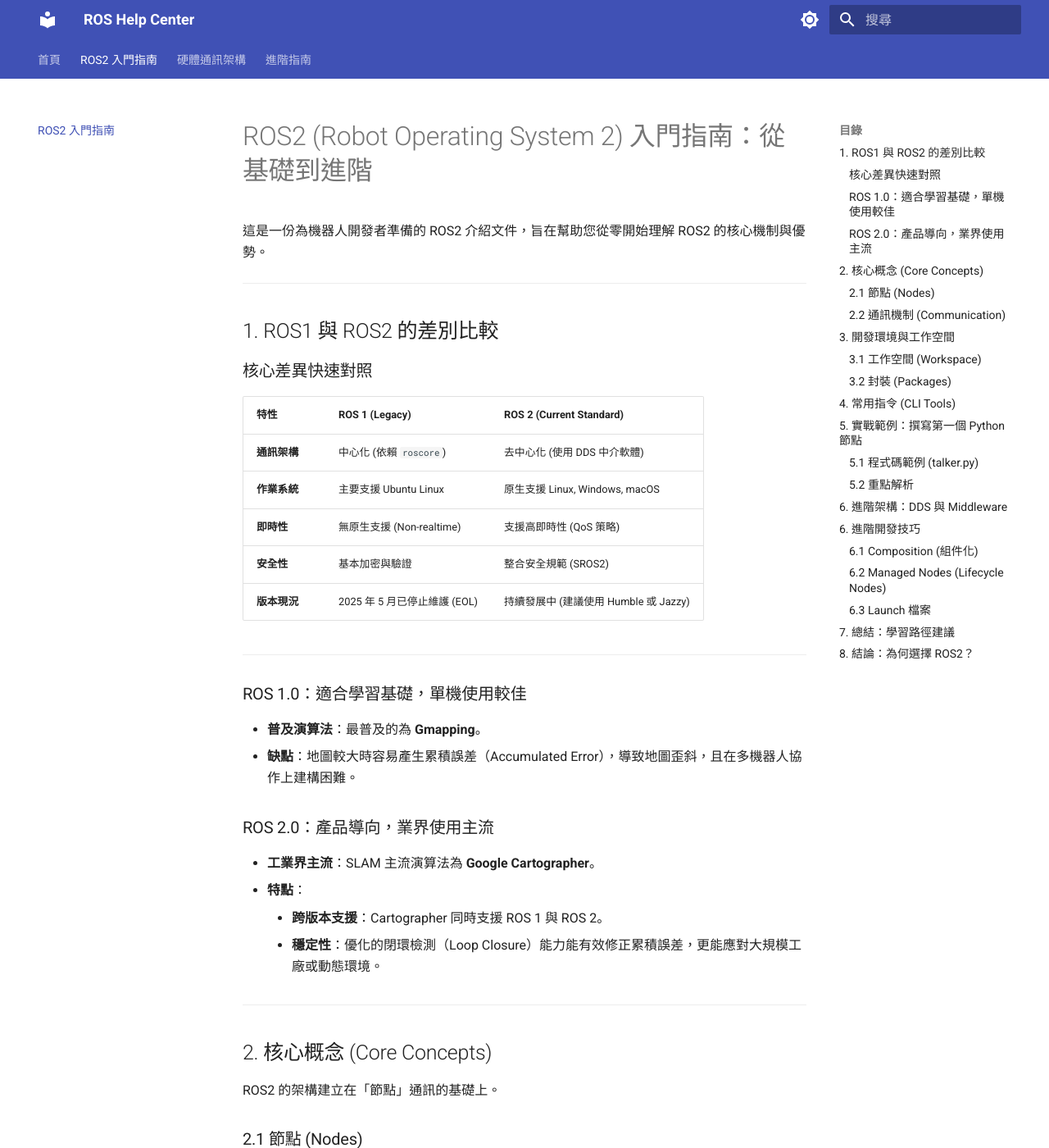
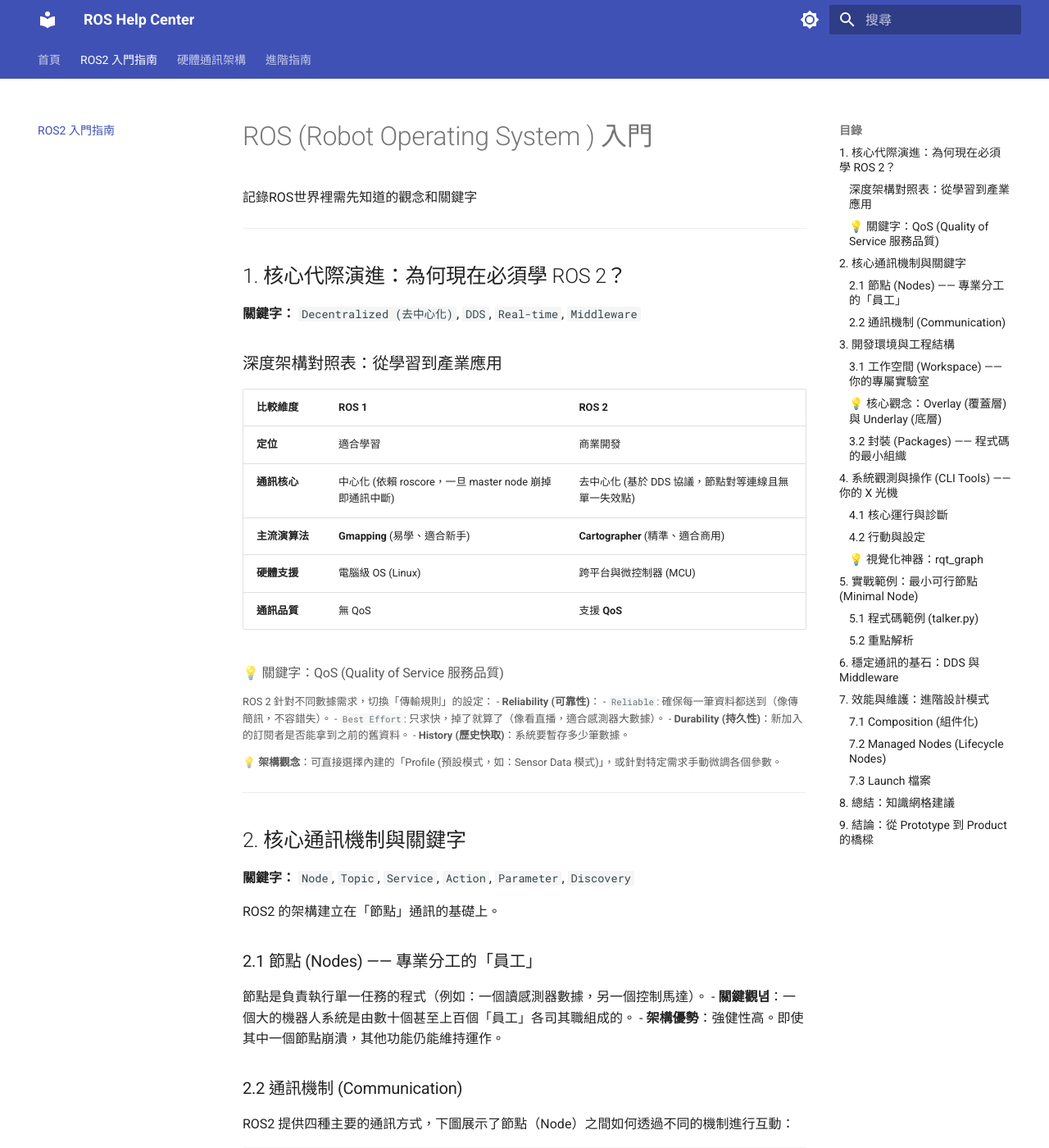
Before and after one commit to weilingwu772/roshelp, an MkDocs documentation site: the page built from docs/ROS2_Introduction.md, in a window 1280 px wide and 1400 px high. Shown: the whole window at 82% size. Built offline with MkDocs 1.6.1 and Material for MkDocs 9.7.7, drawn with Linux system fonts in a browser that asks for light colours; some of the changed text lies outside the part shown.

Commit message:
docs: Refactor ROS2 Introduction with architectural keywords and colloquial analogies

````diff
--- a/docs/ROS2_Introduction.md
+++ b/docs/ROS2_Introduction.md
@@ -1,43 +1,47 @@
-# ROS2 (Robot Operating System 2) 入門指南：從基礎到進階
+# ROS (Robot Operating System ) 入門
 
-這是一份為機器人開發者準備的 ROS2 介紹文件，旨在幫助您從零開始理解 ROS2 的核心機制與優勢。
+記錄ROS世界裡需先知道的觀念和關鍵字
 
 ---
 
-## 1. ROS1 與 ROS2 的差別比較
+## 1. 核心代際演進：為何現在必須學 ROS 2？
+**關鍵字：** `Decentralized (去中心化)`, `DDS`, `Real-time`, `Middleware`
 
-### 核心差異快速對照
+### 深度架構對照表：從學習到產業應用
 
-| 特性 | ROS 1 (Legacy) | ROS 2 (Current Standard) |
+| 比較維度 | ROS 1 | ROS 2 |
 | :--- | :--- | :--- |
-| **通訊架構** | 中心化 (依賴 `roscore`) | 去中心化 (使用 DDS 中介軟體) |
-| **作業系統** | 主要支援 Ubuntu Linux | 原生支援 Linux, Windows, macOS |
-| **即時性** | 無原生支援 (Non-realtime) | 支援高即時性 (QoS 策略) |
-| **安全性** | 基本加密與驗證 | 整合安全規範 (SROS2) |
-| **版本現況** | 2025 年 5 月已停止維護 (EOL) | 持續發展中 (建議使用 Humble 或 Jazzy) |
+| **定位** | 適合學習 | 商業開發 |
+| **通訊核心** | 中心化 (依賴 roscore，一旦 master node 崩掉即通訊中斷) | 去中心化 (基於 DDS 協議，節點對等連線且無單一失效點) |
+| **主流演算法** | **Gmapping** (易學、適合新手) | **Cartographer** (精準、適合商用) |
+| **硬體支援** | 電腦級 OS (Linux) | 跨平台與微控制器 (MCU) |
+| **通訊品質** | 無 QoS | 支援 **QoS** |
+
+<small>
+
+### 💡 關鍵字：QoS (Quality of Service 服務品質)
+ROS 2 針對不同數據需求，切換「傳輸規則」的設定：
+- **Reliability (可靠性)**：
+    - `Reliable`: 確保每一筆資料都送到（像傳簡訊，不容錯失）。
+    - `Best Effort`: 只求快，掉了就算了（像看直播，適合感測器大數據）。
+- **Durability (持久性)**：新加入的訂閱者是否能拿到之前的舊資料。
+- **History (歷史快取)**：系統要暫存多少筆數據。
+
+💡 **架構觀念**：可直接選擇內建的「Profile (預設模式，如：Sensor Data 模式)」，或針對特定需求手動微調各個參數。
+
+</small>
 
 ---
 
-### ROS 1.0：適合學習基礎，單機使用較佳
-- **普及演算法**：最普及的為 **Gmapping**。
-- **缺點**：地圖較大時容易產生累積誤差（Accumulated Error），導致地圖歪斜，且在多機器人協作上建構困難。
-
-### ROS 2.0：產品導向，業界使用主流
-- **工業界主流**：SLAM 主流演算法為 **Google Cartographer**。
-- **特點**：
-    - **跨版本支援**：Cartographer 同時支援 ROS 1 與 ROS 2。
-    - **穩定性**：優化的閉環檢測（Loop Closure）能力能有效修正累積誤差，更能應對大規模工廠或動態環境。
-
----
-
-## 2. 核心概念 (Core Concepts)
+## 2. 核心通訊機制與關鍵字
+**關鍵字：** `Node`, `Topic`, `Service`, `Action`, `Parameter`, `Discovery`
 
 ROS2 的架構建立在「節點」通訊的基礎上。
 
-### 2.1 節點 (Nodes)
-節點是執行特定任務的最小單位（例如：一個讀取光達數據的節點，另一個控制馬達的節點）。
-- 一個機器人系統通常由許多節點組成。
-- 優點：模組化、容錯性高。
+### 2.1 節點 (Nodes) —— 專業分工的「員工」
+節點是負責執行單一任務的程式（例如：一個讀感測器數據，另一個控制馬達）。
+- **關鍵觀념**：一個大的機器人系統是由數十個甚至上百個「員工」各司其職組成的。
+- **架構優勢**：強健性高。即使其中一個節點崩潰，其他功能仍能維持運作。
 
 ### 2.2 通訊機制 (Communication)
 ROS2 提供四種主要的通訊方式，下圖展示了節點（Node）之間如何透過不同的機制進行互動：
@@ -66,62 +70,64 @@ graph LR
     end
 ```
 
-1.  **Topics (主題)**：
-    - **模式**：發佈/訂閱 (Publish/Subscribe)。
-    - **特性**：非同步、多對多。
-    - **用途**：感測器數據流（如圖像、雷達掃描）。
-2.  **Services (服務)**：
-    - **模式**：請求/回應 (Request/Response)。
-    - **特性**：同步或等待式、一對一。
-    - **用途**：短暫的狀態查詢或簡單的指令。
-3.  **Actions (動作)**：
-    - **模式**：目標/反饋/結果 (Goal/Feedback/Result)。
-    - **特性**：可取消、長時程、有中間反饋。
-    - **用途**：導航到某點、執行一段複雜的機械臂動作。
-4.  **Parameters (參數)**：
-    - **用途**：節點的配置設定（如馬達速度上限、相機解析度）。
+1.  **Topics (主題) —— 廣播電台**
+    - **特點**：非同步、一對多或多對多。
+    - **比喻**：就像廣播電台，感測器不停發送訊息，想聽的節點就自己訂閱。
+    - **用途**：數據流（影像、雷達數據、馬達編碼器值）。
+2.  **Services (服務) —— 櫃檯點餐**
+    - **特點**：請求/回應、同步等待。
+    - **比喻**：就像去餐廳點餐，你發出請求後會在那邊等，直到對方給出結果（餐點）。
+    - **用途**：開關燈、系統參數重設、單次的狀態查詢。
+3.  **Actions (動作) —— 長程專案任務**
+    - **特點**：三段式通訊 (目標/回報/結果)、可取消、非同步。
+    - **比喻**：就像叫人去執行一個長程專案，過程中會一直收到「進度 50%」的報告，你也可以中途叫他停下來。
+    - **用途**：導航、機械臂執行路徑。
+4.  **Parameters (參數) —— 設定檔**
+    - **用途**：儲存節點的靈魂（設定值），如最大速度、PID 參數等。
 
 ---
 
-## 3. 開發環境與工作空間
+## 3. 開發環境與工程結構
+**關鍵字：** `Workspace`, `Colcon`, `Package`, `Overlay/Underlay`
 
-### 3.1 工作空間 (Workspace)
-ROS2 的開發通常在 `colcon_ws` 中進行。
-- `src/`：放置源碼（Packages）。
-- `build/`：編譯過程的中間檔案。
-- `install/`：編譯後的執行檔與環境設定。
+### 3.1 工作空間 (Workspace) —— 你的專屬實驗室
+ROS2 的開發通常在 `colcon_ws` 中進行，資料夾結構有其嚴格意義：
+- `src/`：**食材區 (源碼)**。放置所有的程式原始碼 (Packages)。
+- `build/`：**烹飪過程 (中間檔)**。編譯時產生的臨時檔案，通常不需要手動修改。
+- `install/`：**成品區 (執行檔)**。編譯成功後的產出。**重點**：編譯完後必須執行 `source install/setup.bash` 系統才找得到這些節點。
 
-### 3.2 封裝 (Packages)
-Package 是 ROS2 程式碼的基本組織單位，必須包含：
-- `package.xml`：定義依賴關係。
-- `CMakeLists.txt` (C++) 或 `setup.py` (Python)。
+### 💡 核心觀念：Overlay (覆蓋層) 與 Underlay (底層)
+- **Underlay**：指的是由作業系統安裝的 ROS2 全域環境（如 `/opt/ros/humble`）。
+- **Overlay**：指你目前正在開發的 Workspace。
+- **威力之處**：你可以開發一個與系統內建同名的 Package，只要 `source` 了 Overlay，系統就會「優先使用」你的版本。這就是 ROS 靈活微調的核心。
+
+### 3.2 封裝 (Packages) —— 程式碼的最小組織
+每個 Package 必須具備的標配：
+- `package.xml`：身份證，記錄版本、作者與**依賴關係**。
+- `CMakeLists.txt` (C++) 或 `setup.py` (Python)：編譯與安裝的手冊。
 
 ---
 
-## 4. 常用指令 (CLI Tools)
+## 4. 系統觀測與操作 (CLI Tools) —— 你的 X 光機
+熟練這些指令是為了具備「Introspection (自省)」能力，讓你看穿系統腦袋裡在想什麼：
 
-熟練這些指令是開發的基礎：
+### 4.1 核心運行與診斷
+- `ros2 node list`：**查看點名表**。看看哪些節點（員工）正在運行。
+- `ros2 topic list`：**查看看板清單**。確認有哪些通訊頻道在流動。
+- `ros2 topic echo /topic_name`：**監視看板內容**。實時查看感測器數據或控制指令。
+- `ros2 topic hz /topic_name`：**檢查頻率**。診斷系統是否有「延遲」或「掉幀」。
 
-```bash
-# 查看所有運行中的節點
-ros2 node list
+### 4.2 行動與設定
+- `ros2 run package_name executable_name`：**手動派駐員工**。啟動單一節點。
+- `ros2 service call /service_name service_type "{data: value}"`：**發送單次指令**。
 
-# 查看所有主題
-ros2 topic list
-
-# 顯示主題內容
-ros2 topic echo /topic_name
-
-# 呼叫服務
-ros2 service call /service_name service_type "{data: value}"
-
-# 執行節點
-ros2 run package_name executable_name
-```
+### 💡 視覺化神器：`rqt_graph`
+這是架構師最愛的工具。只需在終端機輸入 `rqt_graph`，系統會直接畫出所有節點與通訊的連線圖，讓你一眼看出「誰跟誰在講話」，是診斷斷線問題的最佳解。
 
 ---
 
-## 5. 實戰範例：撰寫第一個 Python 節點
+## 5. 實戰範例：最小可行節點 (Minimal Node)
+**關鍵字：** `rclpy`, `Node Class`, `Publisher`, `Timer Callback`, `Spin`
 
 以下是一個簡單的 Talker 節點範例，展示 ROS2 的基本程式結構。
 
@@ -131,45 +137,49 @@ import rclpy
 from rclpy.node import Node
 from std_msgs.msg import String
 
-class SimpleTalker(Node):
+class SimpleTalker(Node): # 繼承 Node，代表招募一位「員工」
     def __init__(self):
+        # 1. 初始化員工名稱
         super().__init__('simple_talker')
-        # 建立發佈者 (Topic 名稱為 'chatter', 隊列大小為 10)
+
+        # 2. 建立「看板 (Publisher)」：主題為 'chatter'，容量 10
         self.publisher_ = self.create_publisher(String, 'chatter', 10)
-        # 設定定時器，每 0.5 秒執行一次
+
+        # 3. 設定任務：每 0.5 秒執行一次 timer_callback
+        # 💡 架構師提醒：不要在 ROS 使用 while True，會卡死通訊！
         self.timer = self.create_timer(0.5, self.timer_callback)
         self.i = 0
 
     def timer_callback(self):
         msg = String()
         msg.data = f'Hello ROS2: {self.i}'
-        self.publisher_.publish(msg)
+        self.publisher_.publish(msg) # 將訊息貼到看板上
         self.get_logger().info(f'Publishing: "{msg.data}"')
         self.i += 1
 
 def main(args=None):
-    rclpy.init(args=args)
-    node = SimpleTalker()
+    rclpy.init(args=args) # 開公司 (初始化環境)
+    node = SimpleTalker()  # 派駐員工
     try:
-        rclpy.spin(node)
+        rclpy.spin(node)   # 進度迴圈：讓員工保持清醒，隨時處理任務
     except KeyboardInterrupt:
         pass
-    node.destroy_node()
-    rclpy.shutdown()
+    node.destroy_node()    # 員工解僱
+    rclpy.shutdown()       # 公司倒閉 (資源釋放)
 
 if __name__ == '__main__':
     main()
 ```
 
 ### 5.2 重點解析
-- `rclpy.init()`：初始化 ROS2 Python 客戶端庫。
-- `Node`：所有 ROS2 節點的基類。
-- `create_publisher`：宣告此節點要往哪個主題發送訊息。
-- `rclpy.spin(node)`：進入迴圈，等待定時器或回調函數執行。
+- **`super().__init__('name')`**：定義節點在 `ros2 node list` 中顯示的名字。
+- **`create_timer`**：異步處理的關鍵。它讓節點在等待執行的空檔，還能去處理其他的 Service 請求或參數修改。
+- **`rclpy.spin(node)`**：**這行最重要**。它是一個無限迴圈，負責監聽所有「事件」（定時器時間到、收到訊息等）。沒有它，節點執行完 main 就會直接結束退出。
 
 ---
 
-## 6. 進階架構：DDS 與 Middleware
+## 6. 穩定通訊的基石：DDS 與 Middleware
+**關鍵字：** `DDS`, `QoS`, `RMW`, `Discovery`, `Reliability`
 
 ROS2 最底層使用 **DDS (Data Distribution Service)** 標準。
 - **去中心化**：節點之間透過 Discovery 機制自動發現彼此。
@@ -180,22 +190,24 @@ ROS2 最底層使用 **DDS (Data Distribution Service)** 標準。
 
 ---
 
-## 6. 進階開發技巧
+## 7. 效能與維護：進階設計模式
+**關鍵字：** `Composition`, `Lifecycle`, `Launch`, `Zero-copy`
 
-### 6.1 Composition (組件化)
+### 7.1 Composition (組件化)
 ROS2 允許將多個節點載入到同一個作業系統進程中，這稱為 **Composition**。
 - **優點**：減少數據傳輸時的序列化開銷 (Zero-copy memory transport)，大幅提升性能。
 
-### 6.2 Managed Nodes (Lifecycle Nodes)
+### 7.2 Managed Nodes (Lifecycle Nodes)
 生命週期節點允許對節點狀態進行精細控制（Unconfigured, Inactive, Active, Finalized）。
 - **用途**：確保系統啟動時，所有感測器節點都已就緒，導航節點才開始運作。
 
-### 6.3 Launch 檔案
+### 7.3 Launch 檔案
 使用 Python 或 XML 編寫 Launch 檔案，一次啟動數十個節點並設定它們的參數與命名空間。
 
 ---
 
-## 7. 總結：學習路徑建議
+## 8. 總結：知識網格建議
+**關鍵字：** `CLI`, `Package`, `Custom Message`, `Network`
 
 1.  **基礎**：學會使用 CLI 指令操作主題與服務。
 2.  **開發**：嘗試用 Python 撰寫一個簡單的 Talker/Listener。
@@ -204,7 +216,7 @@ ROS2 允許將多個節點載入到同一個作業系統進程中，這稱為 **
 
 ---
 
-## 8. 結論：為何選擇 ROS2？
+## 9. 結論：從 Prototype 到 Product 的橋樑
 
 隨著 ROS 1 在 2025 年正式停止維護，**ROS 2 已成為機器人開發的唯一標準**。它不只是版本的更新，更是從「實驗室雛型」向「工業級產品」的質變：
 
````
